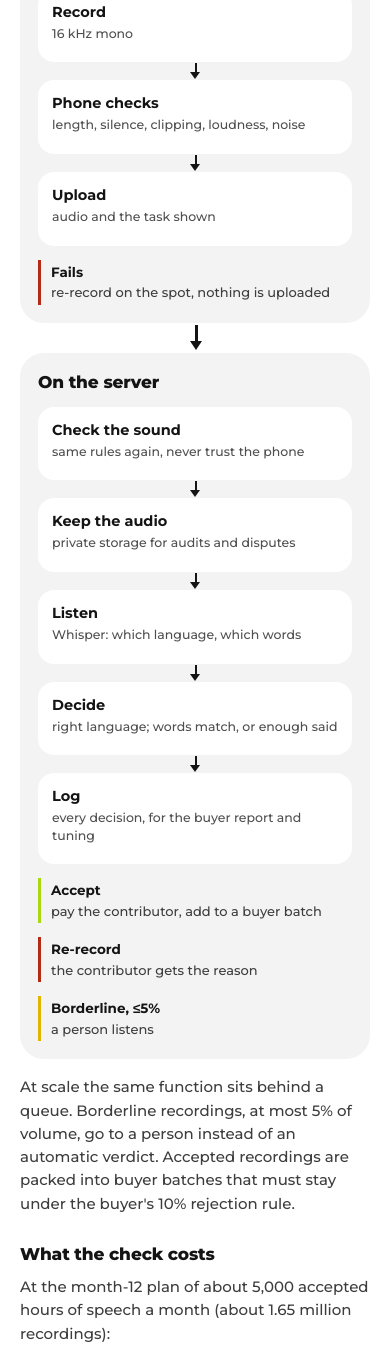
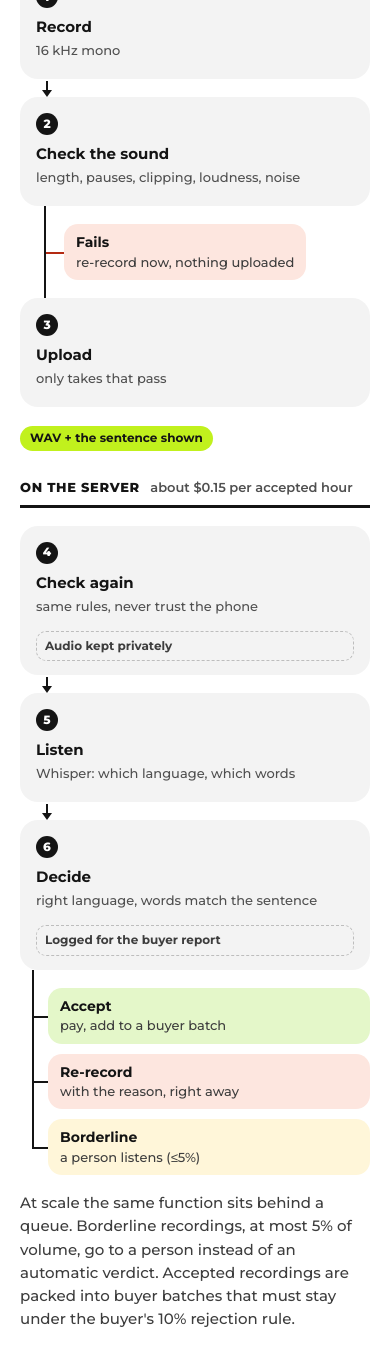
Before and after one commit to lenar-amirov/test-task-speech, a plain HTML site: page docs/index.html in a window 390 px wide. Shown: the part 2509-3857 px from the top of the page. Drawn offline with Linux system fonts and the light colour scheme.

Commit message:
Rebuild the recording-flow diagram: one rail, phone/server boundary, exits hang from the step they leave
Co-Authored-By: Claude Opus 5.5 <noreply@anthropic.com>
Claude-Session: https://claude.ai/code/session_01Cz5QV3ZgWQJQDQox2fHFXv

```diff
--- a/docs/index.html
+++ b/docs/index.html
@@ -137,28 +137,40 @@
   audio { width: 100%; margin-top: 4px; }
   .note-box { margin-top: 12px; font-size: 13.5px; color: var(--ink-2); }
 
-  /* how it works: a flow, phone to server */
-  .flow { display: grid; grid-template-columns: 3fr 5fr; gap: 36px; margin-top: 26px; position: relative; }
-  .zone { background: var(--tile); border-radius: var(--r-card); padding: 18px; position: relative; }
-  .zone h3 { margin-bottom: 14px; }
-  .zone.srv::before { content: ""; position: absolute; left: -30px; top: 108px; width: 24px; height: 3px; background: var(--ink); }
-  .zone.srv::after { content: ""; position: absolute; left: -12px; top: 103px; border: 6.5px solid transparent; border-left: 9px solid var(--ink); border-right: 0; }
-  .nodes { display: grid; grid-auto-flow: column; grid-auto-columns: 1fr; gap: 22px; }
-  .step { position: relative; background: var(--sheet); border-radius: 16px; padding: 12px; border: 2px solid transparent; min-height: 118px; display: flex; flex-direction: column; transition: border-color .25s, background .25s; }
-  .step b { font-size: 14.5px; line-height: 1.25; }
-  .step span.d { display: block; font-size: 12.5px; line-height: 1.4; color: var(--muted); margin-top: 4px; }
-  .step .ms { margin-top: auto; padding-top: 6px; font-weight: 700; font-size: 12px; color: var(--muted); font-variant-numeric: tabular-nums; }
-  .step:not(:last-child)::after { content: ""; position: absolute; right: -19px; top: 50%; width: 16px; height: 2px; background: var(--ink); }
-  .step:not(:last-child)::before { content: ""; position: absolute; right: -21px; top: calc(50% - 4.5px); border: 5.5px solid transparent; border-left: 7px solid var(--ink); border-right: 0; }
-  .step.active { border-color: var(--lime-deep); background: var(--lime-soft); }
-  .step.done { border-color: var(--lime-deep); }
+  /* how it works: one rail, phone to server, exits hang under the step they leave from */
+  .pipe { --gap: 26px; margin-top: 28px; display: grid; grid-template-columns: repeat(6, minmax(0, 1fr)); column-gap: var(--gap); row-gap: 0; position: relative; }
+  .lane { grid-row: 1; font-weight: 800; font-size: 13px; letter-spacing: .05em; text-transform: uppercase; padding-bottom: 12px; margin-bottom: 14px; border-bottom: 3px solid var(--ink); }
+  .lane span { font-weight: 600; letter-spacing: 0; text-transform: none; color: var(--muted); margin-left: 6px; }
+  .lane-phone { grid-column: 1 / 4; }
+  .lane-srv { grid-column: 4 / 7; }
+  .wire { grid-column: 3 / 5; grid-row: 1; justify-self: center; align-self: end; transform: translateY(50%); position: relative; z-index: 1; background: var(--sheet); padding: 0 10px; margin-bottom: 14px; }
+  .wire span { display: inline-block; font-size: 12px; font-weight: 700; background: var(--lime); border-radius: var(--r-pill); padding: 3px 10px; white-space: nowrap; }
+  .step { grid-row: 2; position: relative; background: var(--tile); border-radius: 18px; padding: 14px 14px 12px; border: 2px solid transparent; display: flex; flex-direction: column; transition: border-color .25s, background .25s; }
+  .step i { font-style: normal; font-weight: 800; font-size: 12px; width: 22px; height: 22px; border-radius: 50%; background: var(--ink); color: #fff; display: grid; place-items: center; margin-bottom: 10px; }
+  .step b { font-size: 15px; line-height: 1.25; }
+  .step span.d { display: block; font-size: 13px; line-height: 1.4; color: var(--muted); margin-top: 4px; }
+  .step .ms { font-weight: 700; font-size: 12px; color: var(--muted); font-variant-numeric: tabular-nums; }
+  .step > .ms { margin-top: auto; padding-top: 6px; }
+  .step:not(.s6)::after { content: ""; position: absolute; right: calc(-1 * var(--gap) + 4px); top: 24px; width: calc(var(--gap) - 12px); height: 2px; background: var(--ink); }
+  .step:not(.s6)::before { content: ""; position: absolute; right: calc(-1 * var(--gap) + 1px); top: 20px; border: 5px solid transparent; border-left: 7px solid var(--ink); border-right: 0; }
+  .s1 { grid-column: 1; } .s2 { grid-column: 2; } .s3 { grid-column: 3; } .s4 { grid-column: 4; } .s5 { grid-column: 5; } .s6 { grid-column: 6; }
+  .side { display: block; margin-top: 10px; font-size: 12px; font-weight: 700; color: var(--ink-2); border: 1.5px dashed #bdbdbd; border-radius: 10px; padding: 5px 8px; transition: border-color .25s, background .25s; }
+  .side .ms { margin-left: 6px; }
+  .step.active, .side.active { border-color: var(--lime-deep); background: var(--lime-soft); }
+  .side.active { border-style: solid; }
+  .step.done, .side.done { border-color: var(--lime-deep); }
+  .side.done { border-style: solid; }
   .step.fail { border-color: var(--bad); }
-  .branch { margin-top: 14px; font-size: 13px; color: var(--ink-2); border-left: 3px solid var(--line); padding: 2px 0 2px 10px; }
-  .branch b { display: block; font-size: 13.5px; color: var(--ink); }
-  .branch.ok { border-color: var(--lime-deep); }
-  .branch.bad { border-color: var(--bad); }
-  .branch.mid { border-color: #e0b400; }
-  .outcomes { display: grid; grid-template-columns: repeat(3, 1fr); gap: 12px; }
+  .exit { position: relative; font-size: 13px; line-height: 1.4; color: var(--ink-2); border-radius: 14px; padding: 9px 12px; }
+  .exit b { display: block; font-size: 14px; color: var(--ink); }
+  .exit.ok { background: var(--ok-bg); } .exit.bad { background: var(--bad-bg); } .exit.mid { background: var(--warn-bg); }
+  .x2 { grid-column: 2 / 4; grid-row: 3; margin-top: 22px; align-self: start; }
+  .x2::before, .exits::before { content: ""; position: absolute; top: -22px; left: 24px; width: 2px; height: 22px; background: var(--bad); }
+  .exits { grid-column: 4 / 7; grid-row: 3; margin-top: 22px; display: grid; grid-template-columns: repeat(3, 1fr); gap: 10px; position: relative; }
+  /* bracket: Decide drops down, then fans out to all three outcomes */
+  .exits::before { top: -22px; height: 11px; left: auto; right: calc((100% - 20px) / 6); background: var(--ink); }
+  .exits::after { content: ""; position: absolute; top: -11px; height: 2px; left: calc((100% - 20px) / 6); right: calc((100% - 20px) / 6); background: var(--ink); }
+  .exits .exit::before { content: ""; position: absolute; top: -11px; left: 50%; width: 2px; height: 11px; background: var(--ink); }
   .scale { margin-top: 16px; color: var(--ink-2); max-width: 80ch; }
   code { font: 600 0.92em ui-monospace, SFMono-Regular, Menlo, monospace; background: var(--tile); padding: 1px 6px; border-radius: 6px; }
 
@@ -170,15 +182,23 @@
   footer p + p { margin-top: 8px; }
 
   @media (max-width: 860px) {
-    .hero, .two, .studio, .verdicts, .flow, .outcomes { grid-template-columns: 1fr; }
-    .flow { gap: 30px; }
-    .nodes { grid-auto-flow: row; gap: 18px; }
-    .step { min-height: 0; }
-    .step:not(:last-child)::after { right: auto; left: 50%; top: auto; bottom: -15px; width: 2px; height: 12px; }
-    .step:not(:last-child)::before { right: auto; left: calc(50% - 5px); top: auto; bottom: -19px; border: 5.5px solid transparent; border-top: 7px solid var(--ink); border-bottom: 0; }
-    .zone.srv::before { left: 50%; top: -28px; width: 3px; height: 18px; }
-    .zone.srv::after { left: calc(50% - 5px); top: -12px; border: 6.5px solid transparent; border-top: 9px solid var(--ink); border-bottom: 0; }
-    .outcomes { gap: 0; }
+    .hero, .two, .studio, .verdicts { grid-template-columns: 1fr; }
+    .pipe { display: flex; flex-direction: column; gap: 18px; }
+    .lane { margin: 8px 0 0; padding-bottom: 8px; }
+    .wire { align-self: flex-start; transform: none; margin: 0; padding: 0; }
+    .step:not(.s6)::after { right: auto; left: 24px; top: auto; bottom: -16px; width: 2px; height: 12px; }
+    .step:not(.s6)::before { right: auto; left: 20px; top: auto; bottom: -20px; border: 5px solid transparent; border-top: 7px solid var(--ink); border-bottom: 0; }
+    .s3::after, .s3::before { display: none; }
+    .x2, .exits { margin: 0 0 0 28px; }
+    .x2::before, .exits::before { top: -18px; left: -16px; right: auto; height: 18px; }
+    /* phone: the main line runs past the red exit, which branches off sideways */
+    .s2::after, .s2::before { display: none; }
+    .x2 { margin-left: 44px; }
+    .x2::before { top: 50%; left: -20px; width: 20px; height: 2px; }
+    .x2::after { content: ""; position: absolute; left: -20px; top: -18px; bottom: -18px; width: 2px; background: var(--ink); }
+    .exits::after { top: -18px; bottom: 26px; left: -16px; right: auto; width: 2px; height: auto; }
+    .exits .exit::before { top: 50%; left: -16px; width: 16px; height: 2px; }
+    .exits { grid-template-columns: 1fr; }
     .setup { padding: 20px; gap: 22px; }
     .stage { padding: 22px 20px; }
     .recbtn { width: 76px; height: 76px; }
@@ -261,31 +281,26 @@
 
     <section aria-labelledby="arch">
       <h2 id="arch">What happens to your recording</h2>
-      <p class="lead muted" style="margin-top:10px;max-width:70ch">Cheap checks run on the phone, so a bad take is redone on the spot and never uploaded. The server checks again, since a phone can be tampered with, then listens for the words. Steps light up as your recording goes through.</p>
-      <div class="flow">
-        <div class="zone">
-          <h3>On the phone</h3>
-          <div class="nodes">
-            <div class="step" id="n-rec"><b>Record</b><span class="d">16 kHz mono</span><span class="ms"></span></div>
-            <div class="step" id="n-phone"><b>Phone checks</b><span class="d">length, silence, clipping, loudness, noise</span><span class="ms"></span></div>
-            <div class="step" id="n-upload"><b>Upload</b><span class="d">audio and the task shown</span><span class="ms"></span></div>
-          </div>
-          <div class="branch bad"><b>Fails</b> re-record on the spot, nothing is uploaded</div>
-        </div>
-        <div class="zone srv">
-          <h3>On the server</h3>
-          <div class="nodes">
-            <div class="step" id="n-signal"><b>Check the sound</b><span class="d">same rules again, never trust the phone</span><span class="ms"></span></div>
-            <div class="step" id="n-storage"><b>Keep the audio</b><span class="d">private storage for audits and disputes</span><span class="ms"></span></div>
-            <div class="step" id="n-asr"><b>Listen</b><span class="d">Whisper: which language, which words</span><span class="ms"></span></div>
-            <div class="step" id="n-decision"><b>Decide</b><span class="d">right language; words match, or enough said</span><span class="ms"></span></div>
-            <div class="step" id="n-log"><b>Log</b><span class="d">every decision, for the buyer report and tuning</span><span class="ms"></span></div>
-          </div>
-          <div class="outcomes">
-            <div class="branch ok"><b>Accept</b> pay the contributor, add to a buyer batch</div>
-            <div class="branch bad"><b>Re-record</b> the contributor gets the reason</div>
-            <div class="branch mid"><b>Borderline, ≤5%</b> a person listens</div>
-          </div>
+      <p class="lead muted" style="margin-top:10px;max-width:70ch">Cheap checks run on the phone, so a bad take is redone on the spot and never uploaded. The server checks again, since a phone can be tampered with, then listens for the words.</p>
+      <div class="pipe" role="img" aria-label="Six steps. On the phone: record, check the sound, upload. A failed phone check means re-record on the spot. On the server: check the sound again and keep the audio, listen with Whisper, decide. The decision is accept, re-record with a reason, or borderline for a person to listen; every decision is logged.">
+        <p class="lane lane-phone">On the phone <span>instant, free</span></p>
+        <div class="step s1" id="n-rec"><i>1</i><b>Record</b><span class="d">16 kHz mono</span><span class="ms"></span></div>
+        <div class="step s2" id="n-phone"><i>2</i><b>Check the sound</b><span class="d">length, pauses, clipping, loudness, noise</span><span class="ms"></span></div>
+        <div class="exit bad x2"><b>Fails</b>re-record now, nothing uploaded</div>
+        <div class="step s3" id="n-upload"><i>3</i><b>Upload</b><span class="d">only takes that pass</span><span class="ms"></span></div>
+
+        <div class="wire" aria-hidden="true"><span>WAV + the sentence shown</span></div>
+
+        <p class="lane lane-srv">On the server <span>about $0.15 per accepted hour</span></p>
+        <div class="step s4" id="n-signal"><i>4</i><b>Check again</b><span class="d">same rules, never trust the phone</span><span class="ms"></span>
+          <span class="side" id="n-storage">Audio kept privately<span class="ms"></span></span></div>
+        <div class="step s5" id="n-asr"><i>5</i><b>Listen</b><span class="d">Whisper: which language, which words</span><span class="ms"></span></div>
+        <div class="step s6" id="n-decision"><i>6</i><b>Decide</b><span class="d">right language, words match the sentence</span><span class="ms"></span>
+          <span class="side" id="n-log">Logged for the buyer report<span class="ms"></span></span></div>
+        <div class="exits x6">
+          <div class="exit ok"><b>Accept</b>pay, add to a buyer batch</div>
+          <div class="exit bad"><b>Re-record</b>with the reason, right away</div>
+          <div class="exit mid"><b>Borderline</b>a person listens (≤5%)</div>
         </div>
       </div>
       <p class="scale">At scale the same function sits behind a queue. Borderline recordings, at most 5% of volume, go to a person instead of an automatic verdict. Accepted recordings are packed into buyer batches that must stay under the buyer's 10% rejection rule.</p>
```
